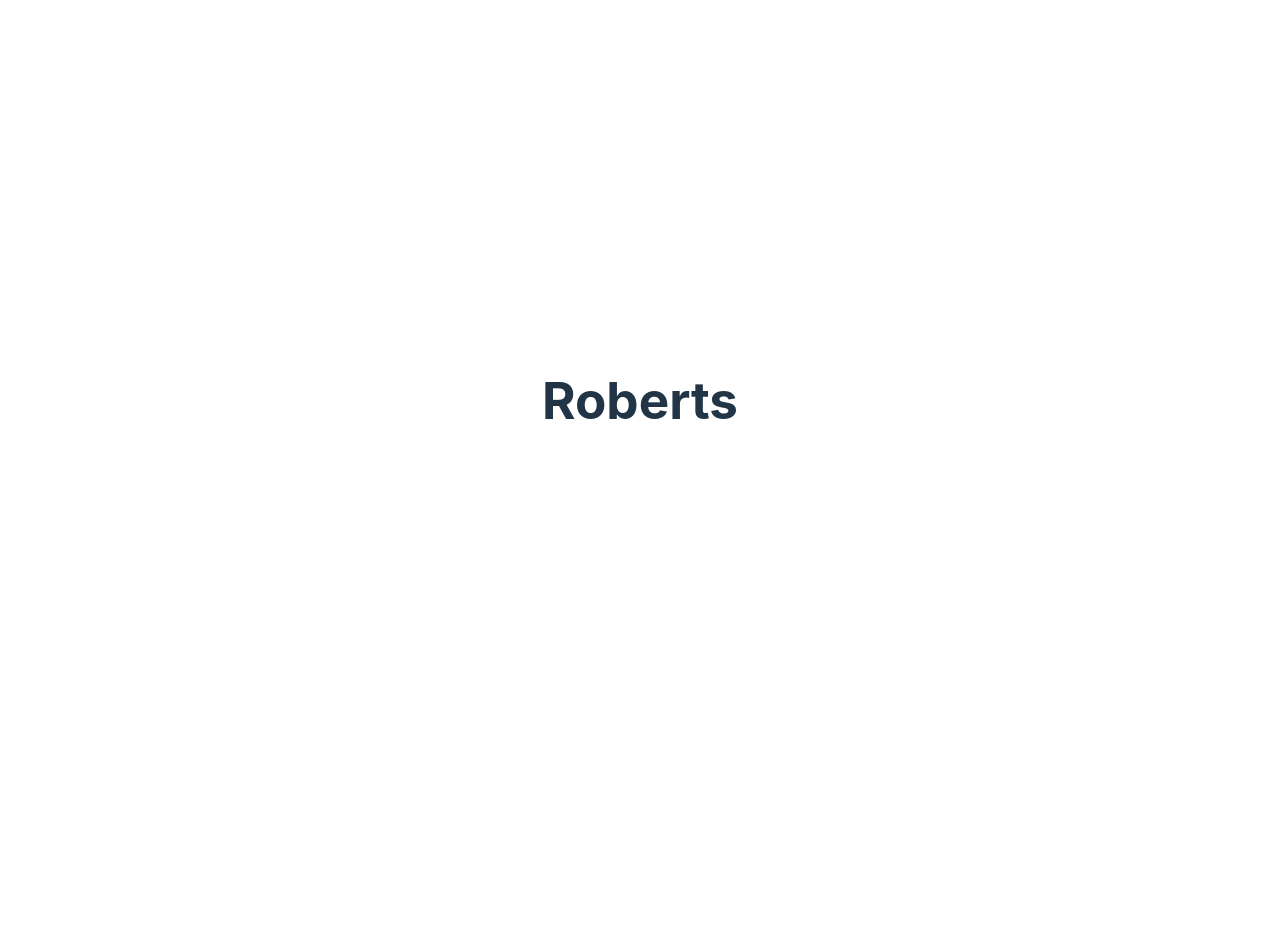
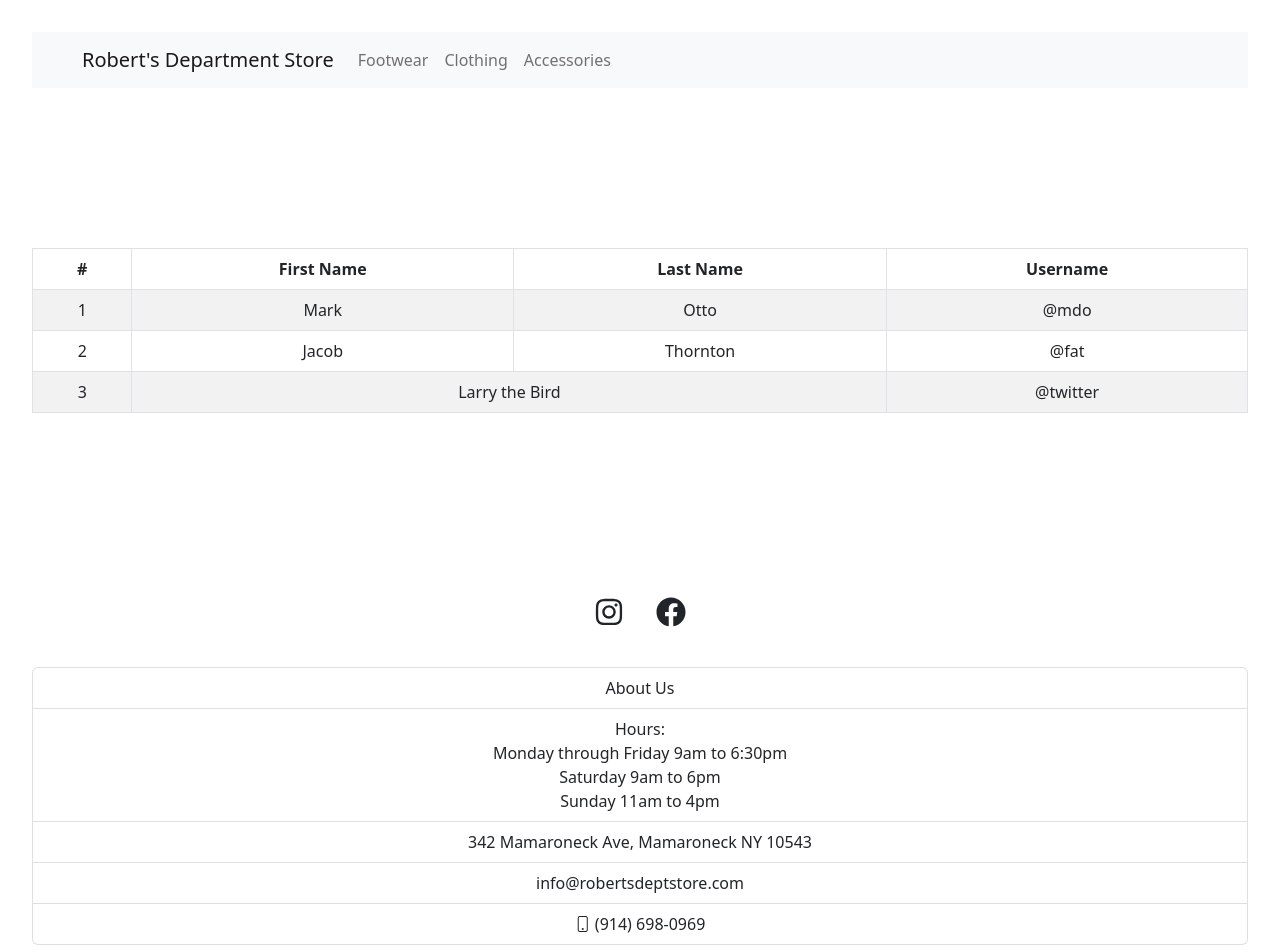
Before and after one commit to jAndreassi/roberts-dept-store, a React (Vite) app: page / in a window 1280 px wide. Shown: the top 952 px of the page. Before the commit the page ends 800 px from the top, so only its background shows below. Built offline with nearby package versions, Linux system fonts and the light colour scheme.

Commit message:
Added footer and header.

```diff
--- a/index.html
+++ b/index.html
@@ -14,9 +14,22 @@
       media="(prefers-color-scheme: dark)" />
     <meta name="viewport" content="width=device-width, initial-scale=1.0" />
     <title>Robert's Dept. Store</title>
+    <!-- Bootstrap CSS -->
+    <link
+      rel="stylesheet"
+      href="https://cdnjs.cloudflare.com/ajax/libs/bootstrap/5.0.2/css/bootstrap.min.css" />
+
+    <!-- Bootstrap Icons -->
+    <link
+      rel="stylesheet"
+      href="https://cdn.jsdelivr.net/npm/bootstrap-icons@1.7.2/font/bootstrap-icons.css" />
   </head>
   <body>
     <div id="root"></div>
+    <!-- Bootstrap JS -->
+    <script
+      src="https://cdnjs.cloudflare.com/ajax/libs/bootstrap/5.0.2/js/bootstrap.min.js"
+      crossorigin="anonymous"></script>
     <script type="module" src="/src/main.jsx"></script>
   </body>
 </html>
--- a/package.json
+++ b/package.json
@@ -13,8 +13,12 @@
     "preview": "vite preview"
   },
   "dependencies": {
+    "bootstrap": "^5.2.3",
+    "bootstrap-icons": "^1.7.2",
     "react": "^18.2.0",
-    "react-dom": "^18.2.0"
+    "react-bootstrap": "^2.7.4",
+    "react-dom": "^18.2.0",
+    "react-icons": "^4.8.0"
   },
   "devDependencies": {
     "@types/react": "^18.0.28",
--- a/src/App.jsx
+++ b/src/App.jsx
@@ -1,13 +1,16 @@
-import { useState } from "react";
-
+import React from "react";
+import Home from "./pages/Home";
+import Nav from "./components/Nav";
+import Footer from "./components/Footer";
+import "bootstrap/dist/css/bootstrap.min.css";
 import "./App.css";
 
 function App() {
-  const [count, setCount] = useState(0);
-
   return (
     <>
-      <h1>Roberts</h1>
+      <Nav />
+      <Home />
+      <Footer />
     </>
   );
 }
--- /dev/null
+++ b/src/components/Footer.jsx
@@ -0,0 +1,52 @@
+import * as React from "react";
+import ListGroup from "react-bootstrap/ListGroup";
+import Nav from "react-bootstrap/Nav";
+import { FaFacebook, FaInstagram } from "react-icons/fa";
+
+function DefaultExample() {
+  return (
+    <>
+      <div>
+        <div style={{ paddingBottom: "2em" }}>
+          <Nav className="justify-content-center" activeKey="/home">
+            <Nav.Item>
+              <Nav.Link
+                href="/home"
+                style={{ color: "inherit", textDecoration: "none" }}>
+                <FaInstagram size={30} />{" "}
+              </Nav.Link>
+            </Nav.Item>
+            <Nav.Item>
+              <Nav.Link
+                eventKey="link-1"
+                style={{ color: "inherit", textDecoration: "none" }}>
+                <FaFacebook size={30} />{" "}
+              </Nav.Link>
+            </Nav.Item>
+          </Nav>
+        </div>
+        <ListGroup>
+          <ListGroup.Item>About Us</ListGroup.Item>
+          <ListGroup.Item>
+            Hours:<br></br> Monday through Friday 9am to 6:30pm<br></br>{" "}
+            Saturday 9am to 6pm<br></br>
+            Sunday 11am to 4pm
+          </ListGroup.Item>
+          <ListGroup.Item>
+            342 Mamaroneck Ave, Mamaroneck NY 10543
+          </ListGroup.Item>
+          <ListGroup.Item>info@robertsdeptstore.com</ListGroup.Item>
+          <ListGroup.Item>
+            <a
+              href="tel:9146980969"
+              style={{ color: "inherit", textDecoration: "none" }}>
+              <i class="bi bi-phone"></i> (914) 698-0969
+            </a>
+          </ListGroup.Item>
+        </ListGroup>
+      </div>
+    </>
+  );
+}
+
+export default DefaultExample;
--- /dev/null
+++ b/src/components/Nav.jsx
@@ -0,0 +1,28 @@
+import React from "react";
+import Container from "react-bootstrap/Container";
+import Nav from "react-bootstrap/Nav";
+import Navbar from "react-bootstrap/Navbar";
+import NavDropdown from "react-bootstrap/NavDropdown";
+
+function BasicExample() {
+  return (
+    <Navbar bg="light" expand="lg">
+      <Container>
+        <Navbar.Brand href="#">
+          <span class="d-none d-sm-block">Robert's Department Store</span>
+          <span class="d-block d-sm-none">Robert's Dept. Store</span>
+        </Navbar.Brand>
+        <Navbar.Toggle aria-controls="basic-navbar-nav" />
+        <Navbar.Collapse id="basic-navbar-nav">
+          <Nav className="me-auto">
+            <Nav.Link href="#home">Footwear</Nav.Link>
+            <Nav.Link href="#link">Clothing</Nav.Link>
+            <Nav.Link href="#link">Accessories</Nav.Link>
+          </Nav>
+        </Navbar.Collapse>
+      </Container>
+    </Navbar>
+  );
+}
+
+export default BasicExample;
--- a/src/index.css
+++ b/src/index.css
@@ -1,4 +1,4 @@
-:root {
+/* :root {
   font-family: Inter, system-ui, Avenir, Helvetica, Arial, sans-serif;
   line-height: 1.5;
   font-weight: 400;
@@ -66,4 +66,4 @@ button:focus-visible {
   button {
     background-color: #f9f9f9;
   }
-}
+} */
--- /dev/null
+++ b/src/pages/Home.jsx
@@ -0,0 +1,40 @@
+import React from "react";
+import Table from "react-bootstrap/Table";
+
+function BasicExample() {
+  return (
+    <div style={{ paddingTop: "10em", paddingBottom: "10em" }}>
+      <Table striped bordered hover>
+        <thead>
+          <tr>
+            <th>#</th>
+            <th>First Name</th>
+            <th>Last Name</th>
+            <th>Username</th>
+          </tr>
+        </thead>
+        <tbody>
+          <tr>
+            <td>1</td>
+            <td>Mark</td>
+            <td>Otto</td>
+            <td>@mdo</td>
+          </tr>
+          <tr>
+            <td>2</td>
+            <td>Jacob</td>
+            <td>Thornton</td>
+            <td>@fat</td>
+          </tr>
+          <tr>
+            <td>3</td>
+            <td colSpan={2}>Larry the Bird</td>
+            <td>@twitter</td>
+          </tr>
+        </tbody>
+      </Table>
+    </div>
+  );
+}
+
+export default BasicExample;
```
Also changed, not shown: 1 other file (tests, documents, lock files or other folders).
